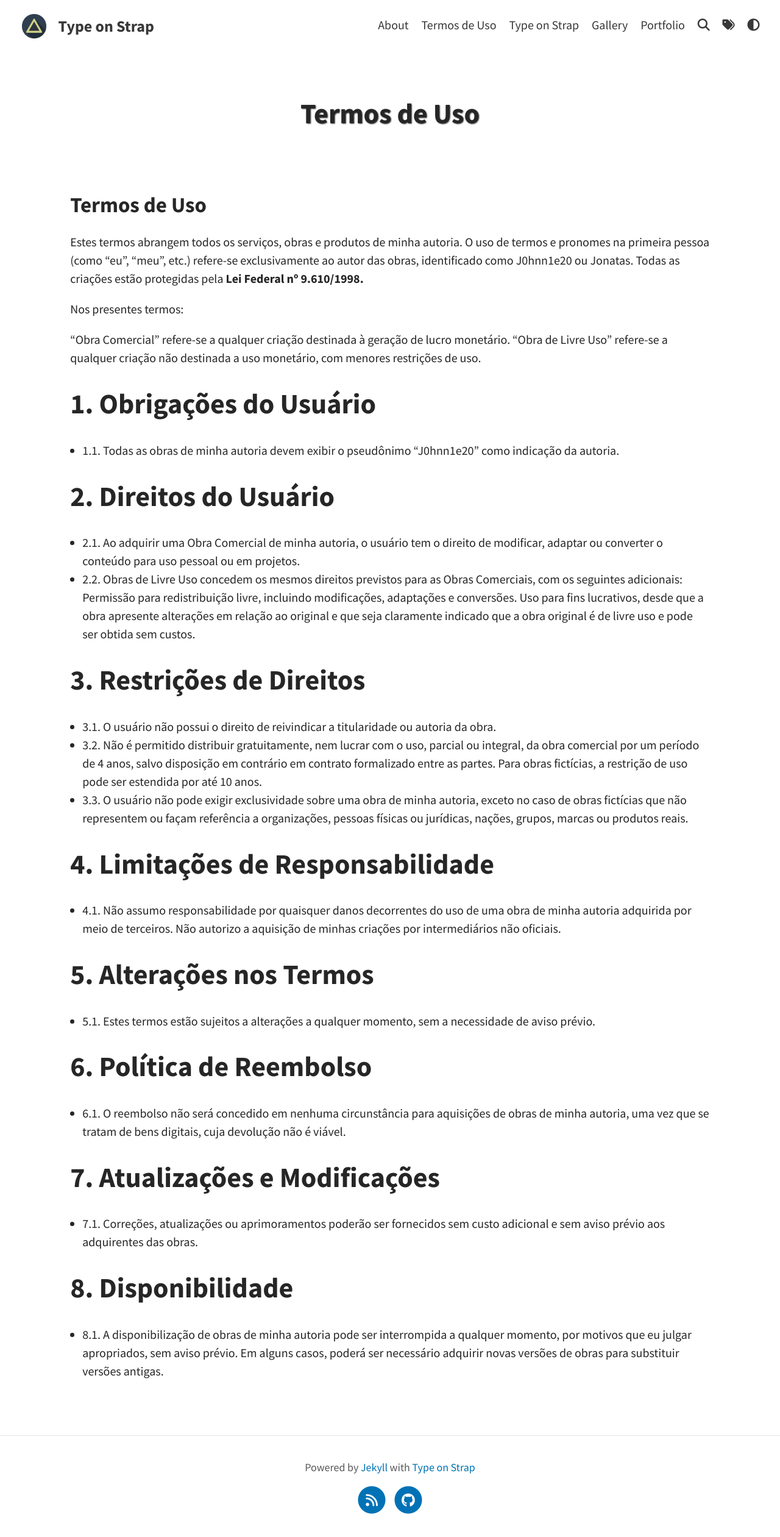
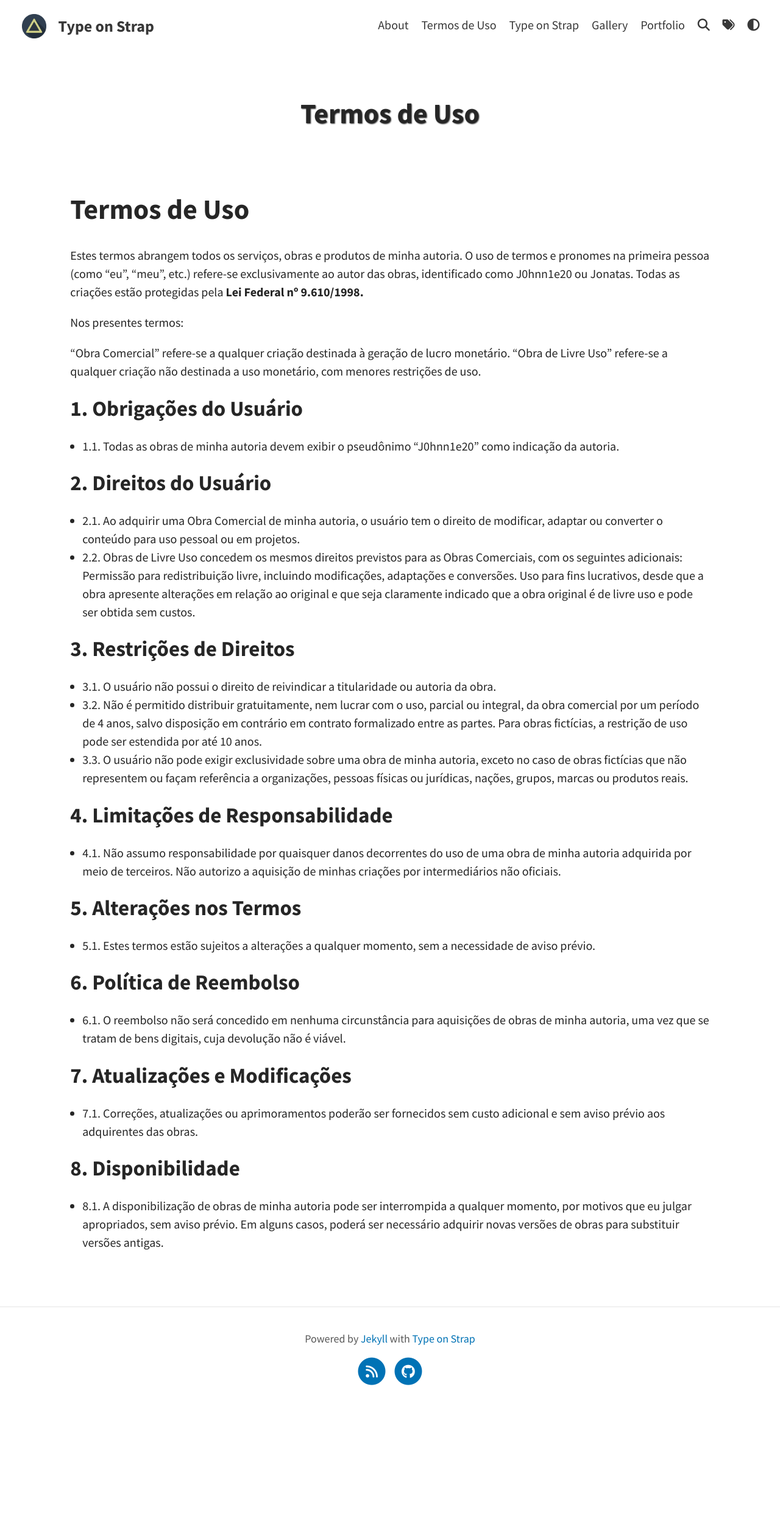
Before and after one commit to j0hnn1e20/page, a Jekyll site: the page built from EULA.md, in a window 1280 px wide. Shown: the whole page at 61% size. Built offline with Jekyll 4.4.1, drawn with Linux system fonts in a browser that asks for light colours; our own code applies the rules of GitHub Pages for plain Markdown files; a script that is not in the unit is left out; after the commit the page ends 2311 px from its top, so only the background shows below that.

```diff
--- a/EULA.md
+++ b/EULA.md
@@ -1,4 +1,4 @@
-## Termos de Uso
+# Termos de Uso
 
 Estes termos abrangem todos os serviços, obras e produtos de minha autoria.
 O uso de termos e pronomes na primeira pessoa (como "eu", "meu", etc.) refere-se exclusivamente ao autor das obras, identificado como J0hnn1e20 ou Jonatas.
@@ -8,29 +8,29 @@ Nos presentes termos:
 
 "Obra Comercial" refere-se a qualquer criação destinada à geração de lucro monetário. "Obra de Livre Uso" refere-se a qualquer criação não destinada a uso monetário, com menores restrições de uso.
 
-# 1. Obrigações do Usuário
+## 1. Obrigações do Usuário
   - 1.1. Todas as obras de minha autoria devem exibir o pseudônimo “J0hnn1e20” como indicação da autoria.
 
-# 2. Direitos do Usuário
+## 2. Direitos do Usuário
   - 2.1. Ao adquirir uma Obra Comercial de minha autoria, o usuário tem o direito de modificar, adaptar ou converter o conteúdo para uso pessoal ou em projetos.
   - 2.2. Obras de Livre Uso concedem os mesmos direitos previstos para as Obras Comerciais, com os seguintes adicionais: Permissão para redistribuição livre, incluindo modificações, adaptações e conversões. Uso para fins lucrativos, desde que a obra apresente alterações em relação ao original e que seja claramente indicado que a obra original é de livre uso e pode ser obtida sem custos.
 
-# 3. Restrições de Direitos
+## 3. Restrições de Direitos
   - 3.1. O usuário não possui o direito de reivindicar a titularidade ou autoria da obra.
   - 3.2. Não é permitido distribuir gratuitamente, nem lucrar com o uso, parcial ou integral, da obra comercial por um período de 4 anos, salvo disposição em contrário em contrato formalizado entre as partes. Para obras fictícias, a restrição de uso pode ser estendida por até 10 anos.
   - 3.3. O usuário não pode exigir exclusividade sobre uma obra de minha autoria, exceto no caso de obras fictícias que não representem ou façam referência a organizações, pessoas físicas ou jurídicas, nações, grupos, marcas ou produtos reais.
 
-# 4. Limitações de Responsabilidade
+## 4. Limitações de Responsabilidade
   - 4.1. Não assumo responsabilidade por quaisquer danos decorrentes do uso de uma obra de minha autoria adquirida por meio de terceiros. Não autorizo a aquisição de minhas criações por intermediários não oficiais.
 
-# 5. Alterações nos Termos
+## 5. Alterações nos Termos
   - 5.1. Estes termos estão sujeitos a alterações a qualquer momento, sem a necessidade de aviso prévio.
 
-# 6. Política de Reembolso
+## 6. Política de Reembolso
   - 6.1. O reembolso não será concedido em nenhuma circunstância para aquisições de obras de minha autoria, uma vez que se tratam de bens digitais, cuja devolução não é viável.
 
-# 7. Atualizações e Modificações
+## 7. Atualizações e Modificações
   - 7.1. Correções, atualizações ou aprimoramentos poderão ser fornecidos sem custo adicional e sem aviso prévio aos adquirentes das obras.
 
-# 8. Disponibilidade
+## 8. Disponibilidade
   - 8.1. A disponibilização de obras de minha autoria pode ser interrompida a qualquer momento, por motivos que eu julgar apropriados, sem aviso prévio. Em alguns casos, poderá ser necessário adquirir novas versões de obras para substituir versões antigas.
```
